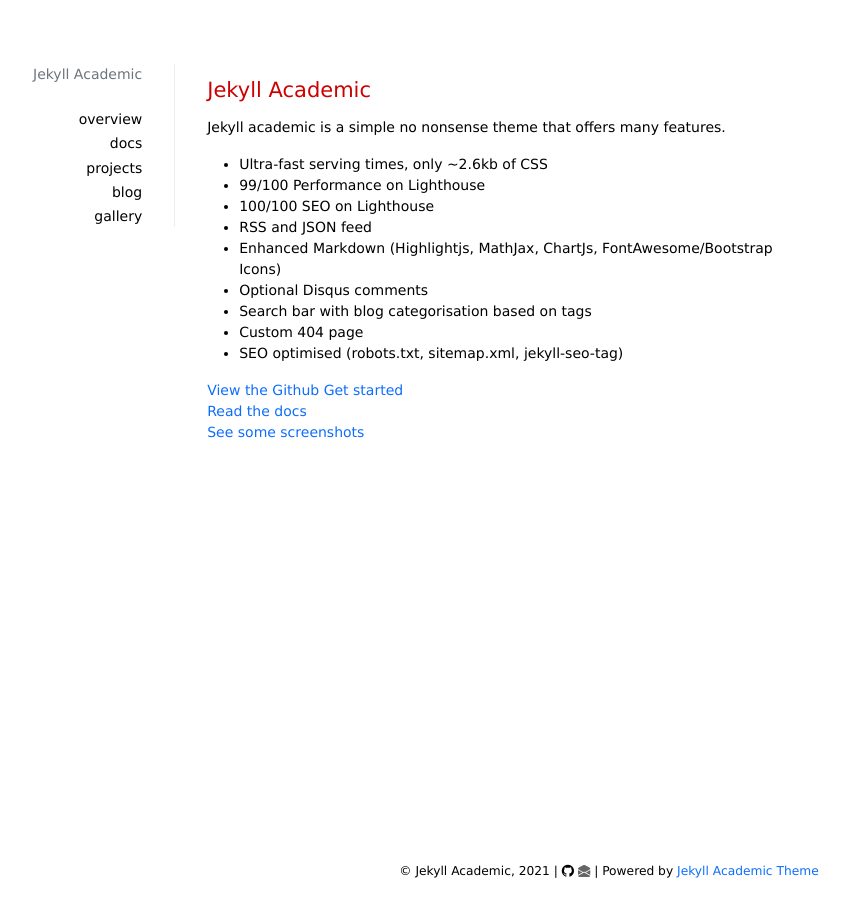
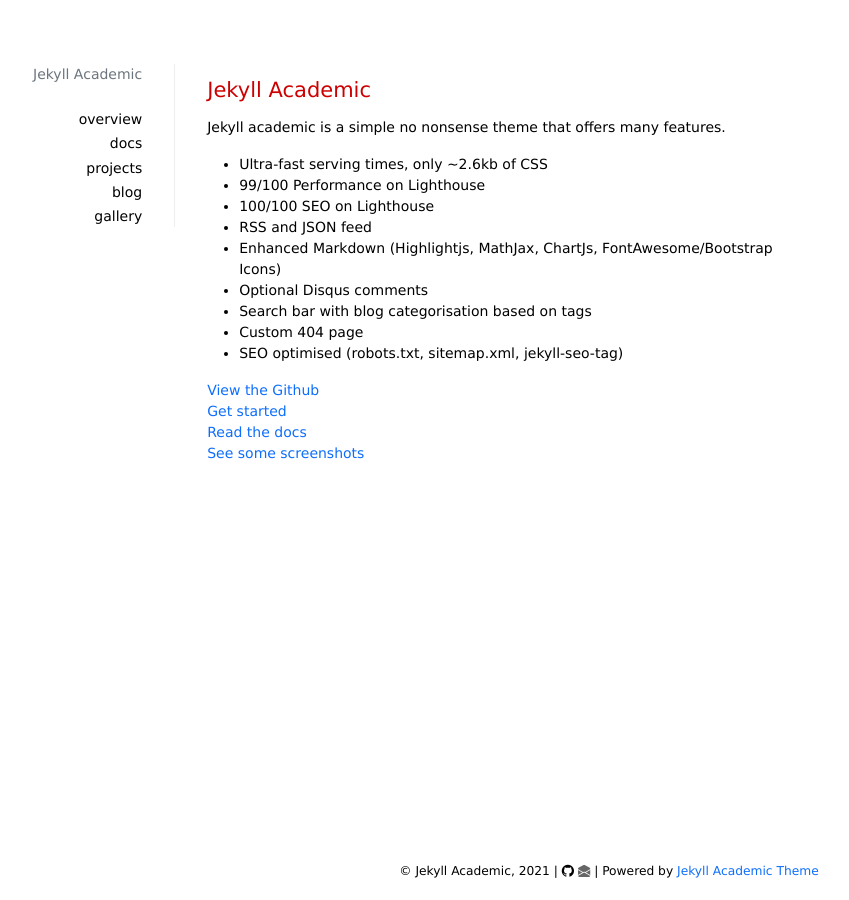
Before and after one commit to m1kql/jekyll-academic, a Jekyll site: the page built from index.md, in a window 1280 px wide. Shown: the whole page, without its empty margins (31-880 px from the left). Built offline with Jekyll 4.4.1, drawn with Linux system fonts in a browser that asks for light colours; nearby versions of some CDN libraries; a style sheet for code colours, icons or effects is not loaded.

Commit message:
update homepage formatting

```diff
--- a/index.md
+++ b/index.md
@@ -16,7 +16,7 @@ Jekyll academic is a simple no nonsense theme that offers many features.
 - Custom 404 page
 - SEO optimised (robots.txt, sitemap.xml, jekyll-seo-tag)
 
-[View the Github](https://github.com/yak-fumblepack/jekyll-academic)
+[View the Github](https://github.com/yak-fumblepack/jekyll-academic) \
 [Get started]({{ site.baseurl }}/overview) \
 [Read the docs]({{ site.baseurl }}/docs) \
 [See some screenshots]({{ site.baseurl }}/gallery)
```
